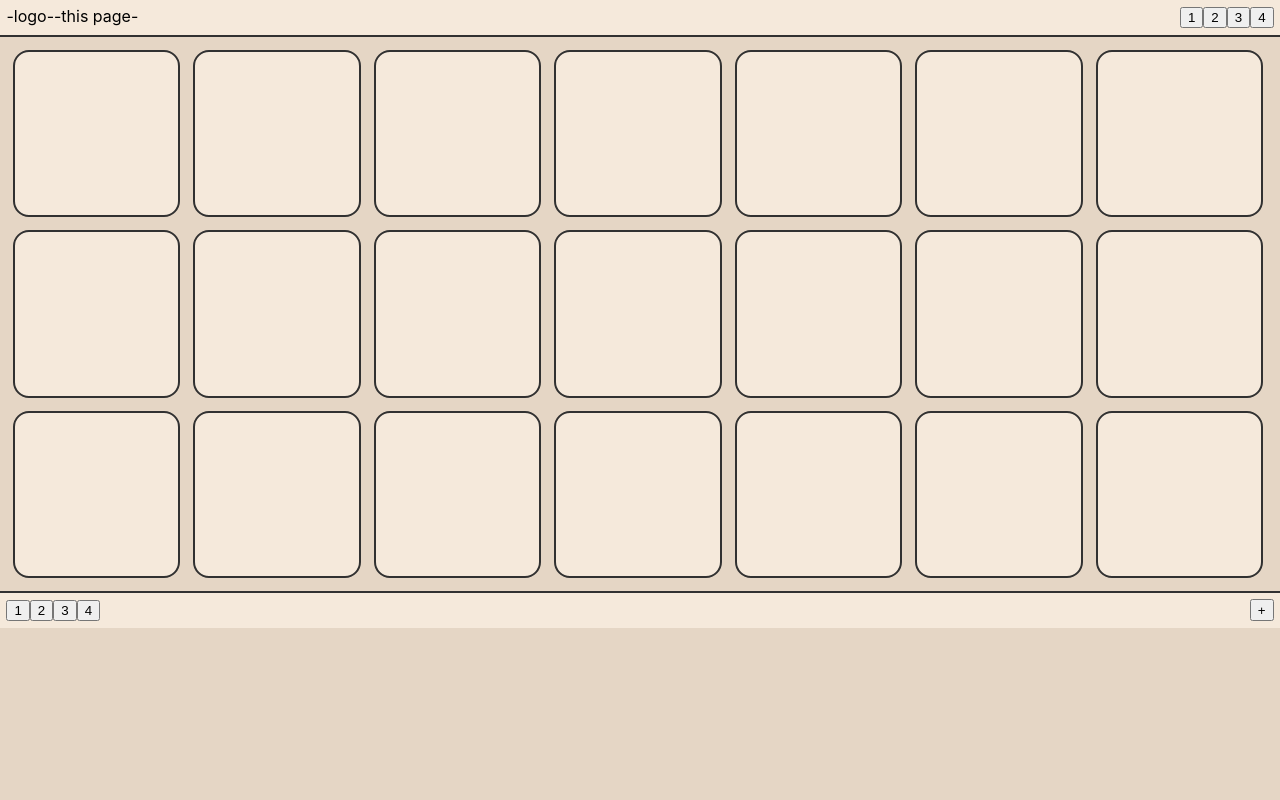
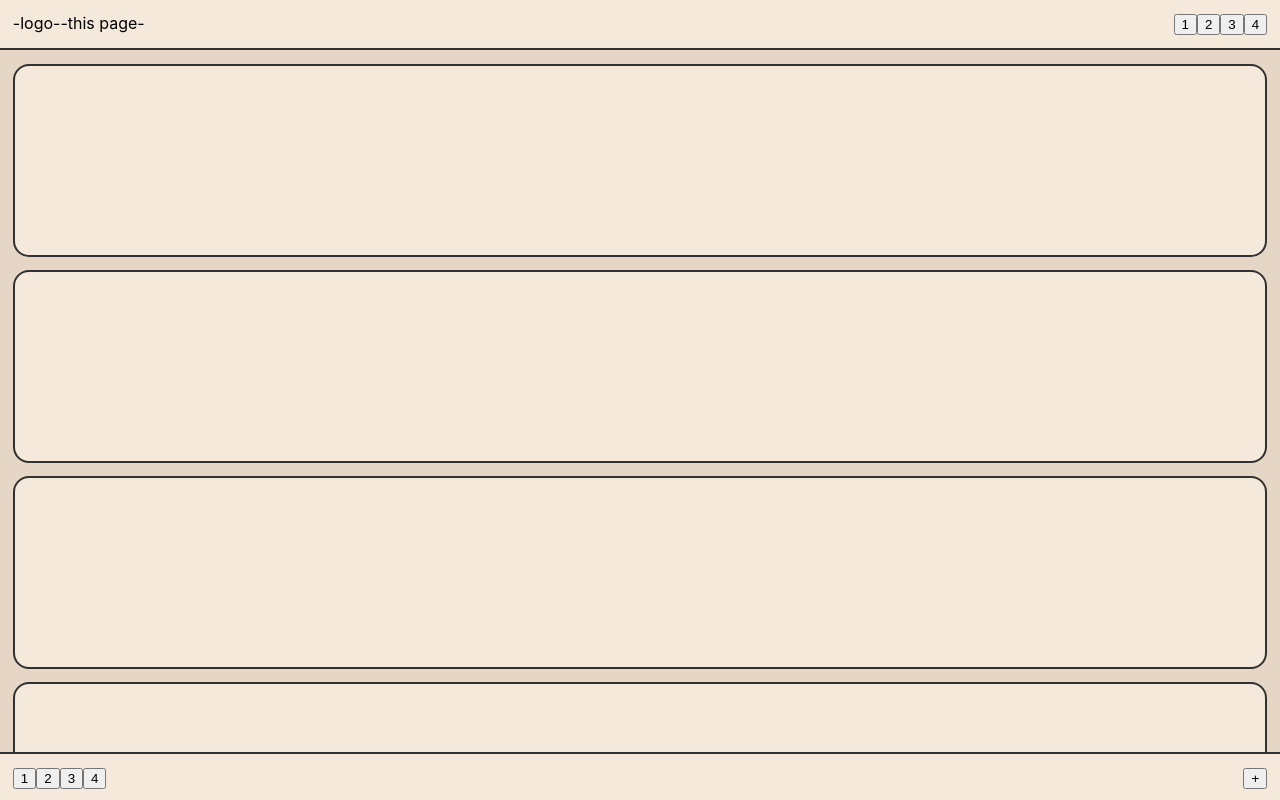
Before and after one commit to Meiraline/my-planer, a React (Create React App) app: page / in a window 1280 px wide. Shown: the top 800 px of the page. Built offline with nearby package versions, Linux system fonts and the light colour scheme.

Commit message:
базовая вёрстка версия 1

```diff
--- a/src/App.css
+++ b/src/App.css
@@ -6,19 +6,24 @@ html{
 .App {
   text-align: center;
   background-color: #E5D6C5;
+  height: 100vh;
 
-
+  display: flex;
+  flex-direction:column;
+  justify-content: start;
 
 }
 
 .BlokHome{
   padding: 1vw;
+  padding-top: 5vw;
+  padding-bottom: 5vw;
 
   display: grid;
   grid-auto-flow: dense;
 
-  grid-template-columns: repeat(14, 6.05vw);
-  grid-auto-rows: 6.05vw;
+  grid-template-columns: repeat(12, 1fr);
+  grid-auto-rows: 7.05vw;
 
   gap: 1vw;
 }
@@ -32,7 +37,7 @@ html{
 
   padding: 2vw;
 
-  grid-column: span 2;
+  grid-column: span 12;
   grid-row: span 2;
 
 }
@@ -41,19 +46,28 @@ html{
 .TopMenu{
   background-color: #F5E9DB;
   border-bottom: 0.3vh solid #313131;
-  padding: 0.5vw;
+  padding: 1vw;
 
   display: flex;
   flex-direction: row;
   justify-content: space-between;
+  position: fixed;
+  width: 98vw;
 }
 
 .MenuBottom{
+
   background-color: #F5E9DB;
   border-top: 0.3vh solid #313131;
-  padding: 0.5vw;
+  padding: 1vw;
 
   display: flex;
   flex-direction: row;
   justify-content: space-between;
+
+  position: fixed;
+  top: 94vh;
+  width: 98vw;
+  height: 100%;
+
 }
--- a/src/App.js
+++ b/src/App.js
@@ -38,14 +38,16 @@ function TopMenu(){
 function MenuBottom(){
   return(
     <div className='MenuBottom'>
-<div>
+      <div>
       <button>1</button>
       <button>2</button>
       <button>3</button>
       <button>4</button>
     </div>
+   <div>
+    <button>+</button>
+    </div>
 
-    <button>+</button>
     </div>
   )
 }
```
